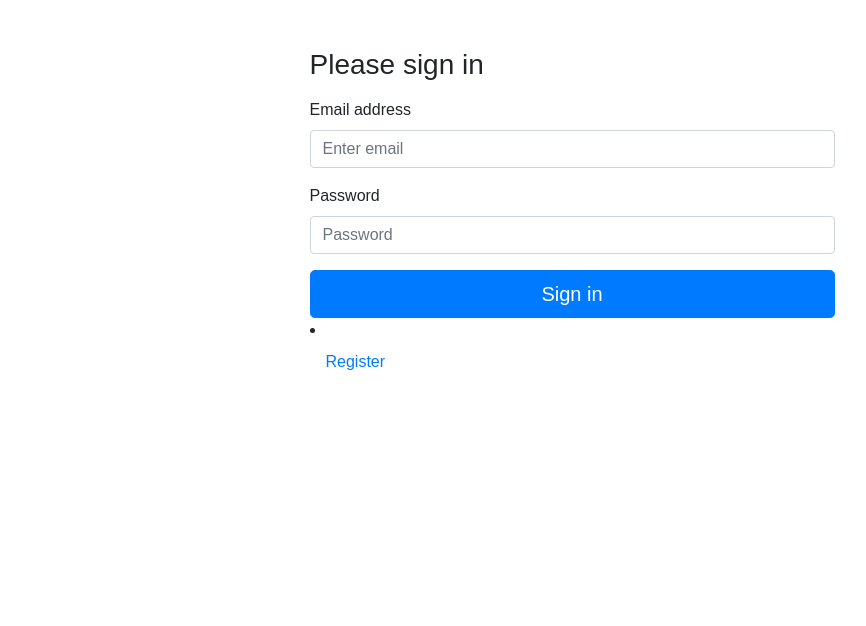
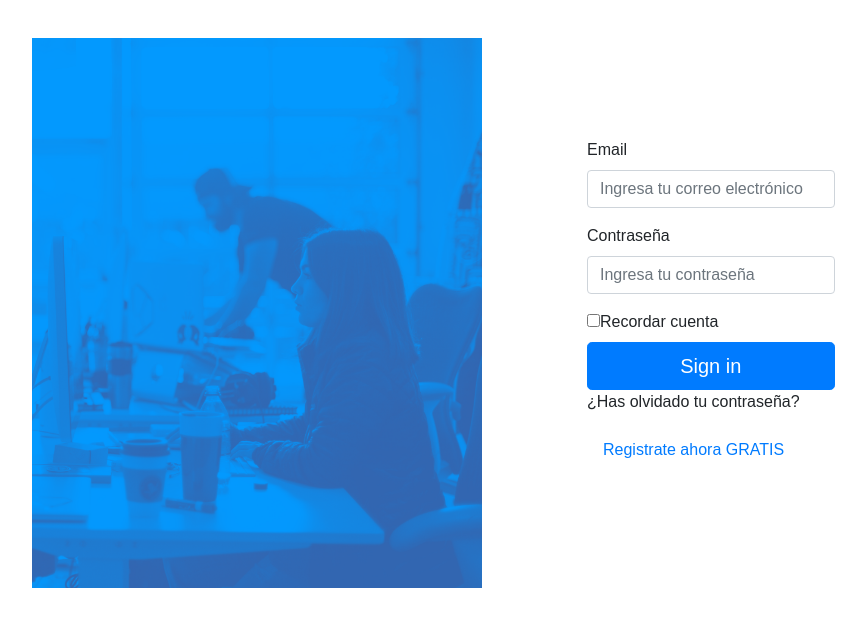
Before and after one commit to vanessamontesb/Interactive-app, a React (Create React App) app in the folder client/: page /login in a window 1280 px wide. Shown: the top 626 px of the page, without its empty margins (68-934 px from the left). Built offline with nearby package versions, Linux system fonts and the light colour scheme.

Commit message:
full login design

```diff
--- a/client/src/components/Login.js
+++ b/client/src/components/Login.js
@@ -1,6 +1,7 @@
 import React, { Component } from 'react'
 import { login } from './UserFunctions'
 import { Link } from 'react-router-dom'
+import login_photo from './login_photo.png'
 
 class Login extends Component {
   constructor() {
@@ -35,33 +36,36 @@ class Login extends Component {
 
   render() {
     return (
-      <div className="container">
+      <div className="container login">
         <div className="row">
-          <div className="col-md-6 mt-5 mx-auto">
+        <div className = " col-md-3 mt-2 imgContainer"><img src={login_photo} class="imgLogin" alt="Responsive image"></img></div>
+          <div className="col-md-3 mt-2 mx-auto">
+          <div className="center"></div>
             <form noValidate onSubmit={this.onSubmit}>
-              <h1 className="h3 mb-3 font-weight-normal">Please sign in</h1>
               <div className="form-group">
-                <label htmlFor="email">Email address</label>
+                <label htmlFor="email">Email</label>
                 <input
                   type="email"
                   className="form-control"
                   name="email"
-                  placeholder="Enter email"
+                  placeholder="Ingresa tu correo electrónico"
                   value={this.state.email}
                   onChange={this.onChange}
                 />
               </div>
               <div className="form-group">
-                <label htmlFor="password">Password</label>
+                <label htmlFor="password">Contraseña</label>
                 <input
                   type="password"
                   className="form-control"
                   name="password"
-                  placeholder="Password"
+                  placeholder="Ingresa tu contraseña"
                   value={this.state.password}
                   onChange={this.onChange}
                 />
               </div>
+              <input type="checkbox"/>
+              <label>Recordar cuenta</label>
               <button
                 type="submit"
                 className="btn btn-lg btn-primary btn-block"
@@ -69,11 +73,12 @@ class Login extends Component {
                 Sign in
               </button>
             </form>
-            <li className="nav-item">
+            <p> ¿Has olvidado tu contraseña?</p>
+
           <Link to="/register" className="nav-link">
-            Register
+            Registrate ahora GRATIS
           </Link>
-        </li>
+
           </div>
         </div>
       </div>
--- a/client/src/components/Register.js
+++ b/client/src/components/Register.js
@@ -122,7 +122,7 @@ class Register extends Component {
                       type="submit"
                       className="btn btn-lg btn-primary btn-block"
                     >
-                      Registrate gratis
+                      REGISTRATE GRATIS
                     </button>
                   </form>
             <Link to="/login" className="nav-link">
--- a/client/src/components/components.css/Navbar.css
+++ b/client/src/components/components.css/Navbar.css
@@ -11,3 +11,15 @@
     width: 450px;
     height: 700px;
 }
+.login{
+    padding-top: 30px;
+}
+
+.center{
+    height: 100px;
+}
+
+.imgLogin{
+    width: 450px;
+    height: 550px;
+}
```
